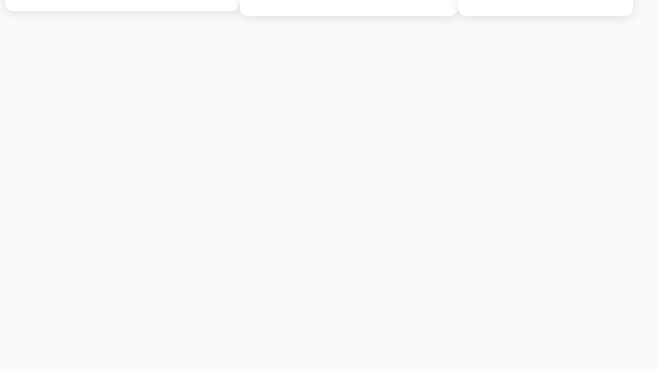
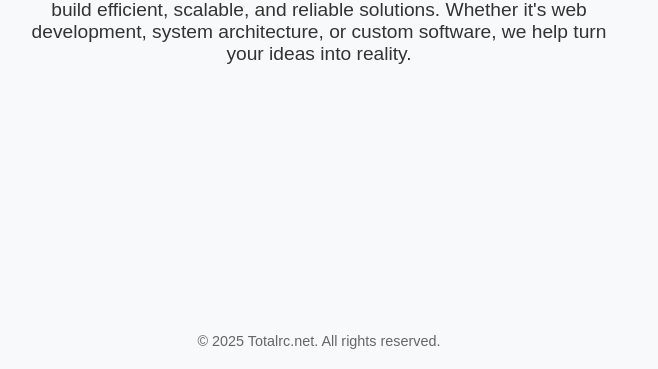
Before and after one commit to kogosd/kogosd.github.io, a plain HTML site: page index.html in a window 1280 px wide. Shown: the part 431-800 px from the top of the page, without its empty margins (321-979 px from the left). Drawn offline with Linux system fonts and the light colour scheme.

Commit message:
Update index.html

```diff
--- a/index.html
+++ b/index.html
@@ -1,5 +1,53 @@
 <!DOCTYPE html>
 <html lang="en">
+<head>
+    <meta charset="UTF-8">
+    <meta name="viewport" content="width=device-width, initial-scale=1.0">
+    <title>Totalrc.net</title>
+    <style>
+        body {
+            font-family: Arial, sans-serif;
+            background-color: #f8f9fa;
+            color: #333;
+            display: flex;
+            flex-direction: column;
+            justify-content: center;
+            align-items: center;
+            height: 100vh;
+            margin: 0;
+        }
+        h1 {
+            font-size: 3rem;
+            margin-bottom: 1rem;
+        }
+        p {
+            font-size: 1.2rem;
+            max-width: 600px;
+            text-align: center;
+        }
+        footer {
+            position: absolute;
+            bottom: 20px;
+            font-size: 0.9rem;
+            color: #666;
+        }
+    </style>
+</head>
+<body>
+    <h1>Welcome to Totalrc.net</h1>
+    <p>
+        We provide expert software consulting services to help businesses build efficient, scalable, and reliable solutions.
+        Whether it's web development, system architecture, or custom software, we help turn your ideas into reality.
+    </p>
+    <footer>
+        &copy; 2025 Totalrc.net. All rights reserved.
+    </footer>
+</body>
+</html>
+
+
+
+<!--
 <head>
     <meta charset="UTF-8">
     <meta name="viewport" content="width=device-width, initial-scale=1.0">
@@ -42,11 +90,9 @@
         <a href="https://mycrypto.dkogos.workers.dev/">Crypto Prices</a>
     </div>
 
-    <!--
     <div class="container">
         <a href="https://kogosd.github.io/DK-2023-11-29.pdf">CV</a>
     </div>
-    -->
 
     <div class="container">
         <a href="https://sfpl.libanswers.com/faq/166904">NY Times</a>
@@ -56,3 +102,4 @@
 
 </body>
 </html>
+-->
```
